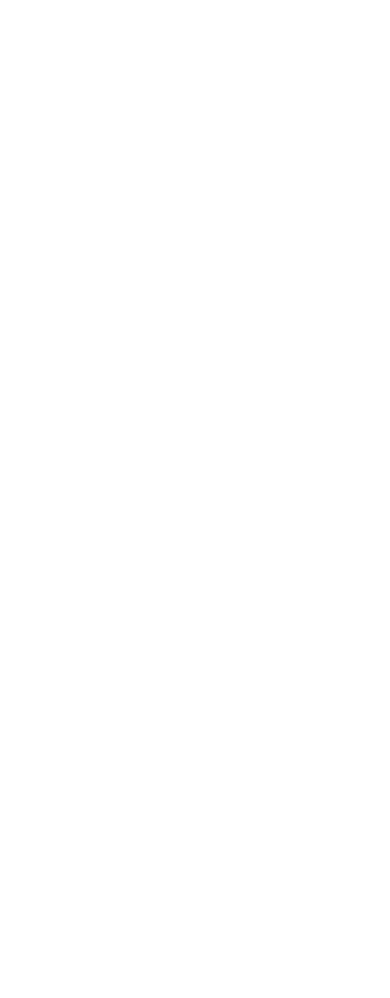
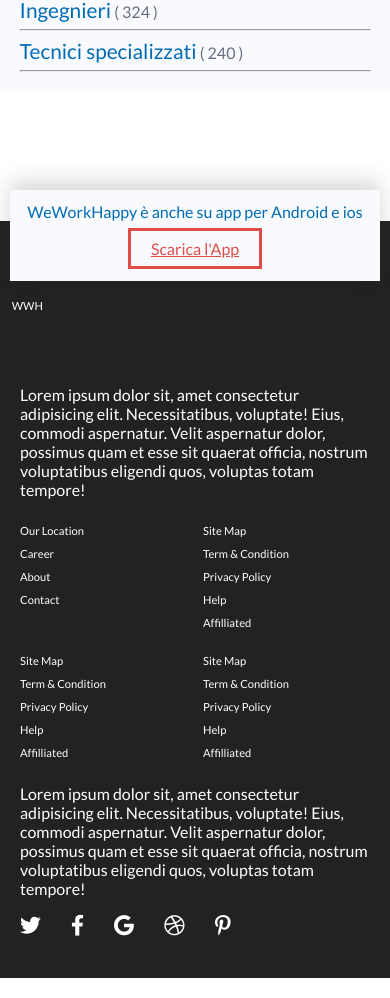
Before and after one commit to andreuhh/wwa-find-your-job, an Angular app: page / in a window 390 px wide. Shown: the part 3415-4413 px from the top of the page. Before the commit the page ends 3327 px from the top, so only its background shows below. Built offline with nearby package versions, Linux system fonts and the light colour scheme.

Commit message:
home done

```diff
--- a/src/app/common/footer/footer.component.html
+++ b/src/app/common/footer/footer.component.html
@@ -1 +1,64 @@
-<p>footer works!</p>
+<div class="appCta">
+    <div class="appCta__circleText">
+      <div class="circle"></div>
+      <h4>WeWorkHappy è anche su app per Android e ios</h4>
+    </div>
+    <a href="">Scarica l'App</a>
+  </div>
+<footer class="footer">
+    <div class="footer__logoContainer">
+      <!--<img  src="../../../../assets/img/logo.png" width="100%" height="auto" alt="">-->
+      WWH
+    </div>
+
+    <div class="footer__container">
+      <div class="footer__container__col footer__container__col--1">
+
+        <p>Lorem ipsum dolor sit, amet consectetur adipisicing elit. Necessitatibus, voluptate! Eius, commodi
+          aspernatur. Velit aspernatur dolor, possimus quam et esse sit quaerat officia, nostrum voluptatibus
+          eligendi quos, voluptas totam tempore!</p>
+      </div>
+      <div class="footer__container__col footer__container__col--2">
+        <div class="smallCol">
+          <a>Our Location</a>
+          <a>Career</a>
+          <a>About</a>
+          <a>Contact</a>
+        </div>
+        <div class="smallCol">
+          <a>Site Map</a>
+          <a>Term & Condition</a>
+          <a>Privacy Policy</a>
+          <a>Help</a>
+          <a>Affilliated</a>
+        </div>
+        <div class="smallCol">
+          <a>Site Map</a>
+          <a>Term & Condition</a>
+          <a>Privacy Policy</a>
+          <a>Help</a>
+          <a>Affilliated</a>
+        </div>
+        <div class="smallCol">
+          <a>Site Map</a>
+          <a>Term & Condition</a>
+          <a>Privacy Policy</a>
+          <a>Help</a>
+          <a>Affilliated</a>
+        </div>
+      </div>
+      <div class="footer__container__col footer__container__col--3">
+        <p>Lorem ipsum dolor sit, amet consectetur adipisicing elit. Necessitatibus, voluptate! Eius, commodi
+          aspernatur. Velit aspernatur dolor, possimus quam et esse sit quaerat officia, nostrum voluptatibus
+          eligendi quos, voluptas totam tempore!</p>
+        <div class="iconsContainer">
+          <a href=""><i class="fab fa-twitter"></i></a>
+          <a href=""><i class="fab fa-facebook-f"></i></a>
+          <a href=""><i class="fab fa-google"></i></a>
+          <a href=""><i class="fab fa-dribbble"></i></a>
+          <a href=""><i class="fab fa-pinterest-p"></i></a>
+        </div>
+      </div>
+    </div>
+
+  </footer>
--- a/src/app/common/footer/footer.component.scss
+++ b/src/app/common/footer/footer.component.scss
@@ -0,0 +1,267 @@
+@import '../../../assets/styles/variables';
+
+.footer {
+  background-color: $text;
+  color: $whiteColor;
+  font-size: .7rem;
+  padding-top: 15%;
+
+  &__logoContainer {
+    width: 20%;
+    position: relative;
+    bottom: 20%;
+    left: 9%;
+
+
+  }
+
+  &__container {
+    display: flex;
+    padding: 2% 8% 8% 8%;
+    justify-content: space-between;
+
+    &__col {
+      margin: 0 20px;
+    }
+
+    &__col--1 {
+      width: 22%;
+      text-align: left;
+    }
+
+    &__col--2 {
+      width: 56%;
+      //background-color: red;
+      display: flex;
+      justify-content: space-between;
+    }
+
+    .smallCol {
+      display: flex;
+      flex-direction: column;
+
+      a {
+        padding: 5px 0;
+      }
+
+      a:hover {
+        color: $lightRed;
+        transition: $transition;
+      }
+    }
+
+    &__col--3 {
+      width: 22%;
+      text-align: left;
+    }
+
+    .iconsContainer {
+      width: 60%;
+      padding-top: 5%;
+      font-size: .9rem;
+      display: flex;
+      justify-content: space-between;
+
+      a {
+        color: $whiteColor;
+      }
+
+      a:hover {
+        color: $lightRed;
+        transition: $transition;
+      }
+    }
+  }
+}
+
+//  MEDIA QUERY
+@media (max-width: 1150px) {
+  .footer {
+    &__logoContainer {
+      width: 25%;
+      height: 5.3vh;
+    }
+  }
+}
+
+@media (max-width: 1024px) {
+  .footer {
+    &__logoContainer {
+      width: 25%;
+      height: 5.3vh;
+      left: 3%;
+    }
+
+    &__container {
+      padding: 2% 2% 8% 2%;
+    }
+  }
+}
+
+@media (max-width: 768px) {
+  .footer {
+    &__logoContainer {
+      margin-top: 20px;
+      width: 25%;
+      left: 3%;
+    }
+
+    &__container {
+      padding: 2% 2% 8% 2%;
+      flex-direction: column;
+
+      &__col {
+        margin: 10px 20px;
+      }
+
+      &__col--1 {
+        width: 90%;
+        text-align: left;
+      }
+
+      &__col--2 {
+        width: 90%;
+        //background-color: red;
+        display: flex;
+        justify-content: space-between;
+
+        .smallCol {
+          //background-color: red;
+          width: 100%;
+        }
+      }
+
+      &__col--3 {
+        width: 90%;
+        text-align: left;
+      }
+    }
+  }
+}
+
+
+@media (max-width: 414px) {
+  .footer {
+    &__logoContainer {
+      width: 30%;
+    }
+
+    &__container {
+      padding: 8% 0% 8% 0%;
+
+      &__col--2 {
+        display: grid;
+        grid-template-columns: 1fr 1fr;
+        grid-gap: 15px;
+      }
+    }
+  }
+}
+
+/*
+===============
+App Cta
+===============
+*/
+.appCta {
+  text-align: center;
+  margin: 0 auto;
+  width: 85%;
+  background-color: $lightBg;
+  color: $lightRed;
+  display: flex;
+  justify-content: space-between;
+  align-items: center;
+  padding: 3% 2%;
+  font-size: 1.9rem;
+  z-index: 500 !important;
+
+  -webkit-box-shadow: 0px -8px 20px 0px rgba(50, 50, 50, 0.2);
+  -moz-box-shadow: 0px -8px 20px 0px rgba(50, 50, 50, 0.2);
+  box-shadow: 0px -8px 20px 0px rgba(50, 50, 50, 0.2);
+
+  position: relative;
+  bottom: -80px;
+
+  &__circleText {
+    display: flex;
+    justify-content: space-between;
+    align-items: center;
+
+    //background-color: paleturquoise;
+
+    .circle {
+      width: 50px;
+      height: 50px;
+      border-radius: 50%;
+      background-color: $lightRed;
+      margin-right: 30px;
+    }
+
+    h4 {
+      color: $primaryColor;
+    }
+  }
+
+  a {
+    margin-right: 3%;
+    border: 3px solid $lightRed;
+    padding: 8px 20px;
+    color: $lightRed;
+  }
+}
+
+@media (max-width: 1100px) {
+  .appCta {
+    font-size: 1.5rem;
+    flex-direction: column;
+
+    a {
+      margin-right: 0%;
+      margin-top: 2%;
+
+      padding: 8px 20px;
+      color: $lightRed;
+    }
+  }
+}
+
+@media (max-width: 768px) {
+  .appCta {
+    font-size: 1.3rem;
+    width: 95%;
+
+    &__circleText {
+      .circle {
+        width: 30px;
+        height: 30px;
+        margin-right: 15px;
+      }
+    }
+
+    a {
+      padding: 8px 20px;
+      color: $lightRed;
+    }
+  }
+}
+
+@media (max-width: 550px) {
+  .appCta {
+    bottom: -60px;
+    font-size: 1rem;
+    width: 95%;
+
+    &__circleText {
+      text-align: center;
+
+      h4 {
+        font-size: 1rem;
+      }
+
+      .circle {
+        display: none;
+      }
+    }
+  }
+}
--- a/src/app/components/home/home.component.html
+++ b/src/app/components/home/home.component.html
@@ -198,3 +198,4 @@
   </section>
 
 </main>
+<app-footer></app-footer>
--- a/src/app/components/home/home.component.scss
+++ b/src/app/components/home/home.component.scss
@@ -311,7 +311,7 @@
   grid-gap: 20px;
 
   background-color: $lightBg;
-  padding: 2% 5%;
+  padding: 3% 5%;
 
   h4 {
     text-align: left;
@@ -329,7 +329,7 @@
       }
 
       span {
-        color: $text;
+        color: $textMedium;
       }
 
       hr {
@@ -339,3 +339,14 @@
     }
   }
 }
+
+@media (max-width: 1024px) {
+  .selectByCategory {
+    margin: 10% 0;
+    grid-template-columns: 1fr;
+
+    hr {
+      width: 100%;
+    }
+  }
+}
```
